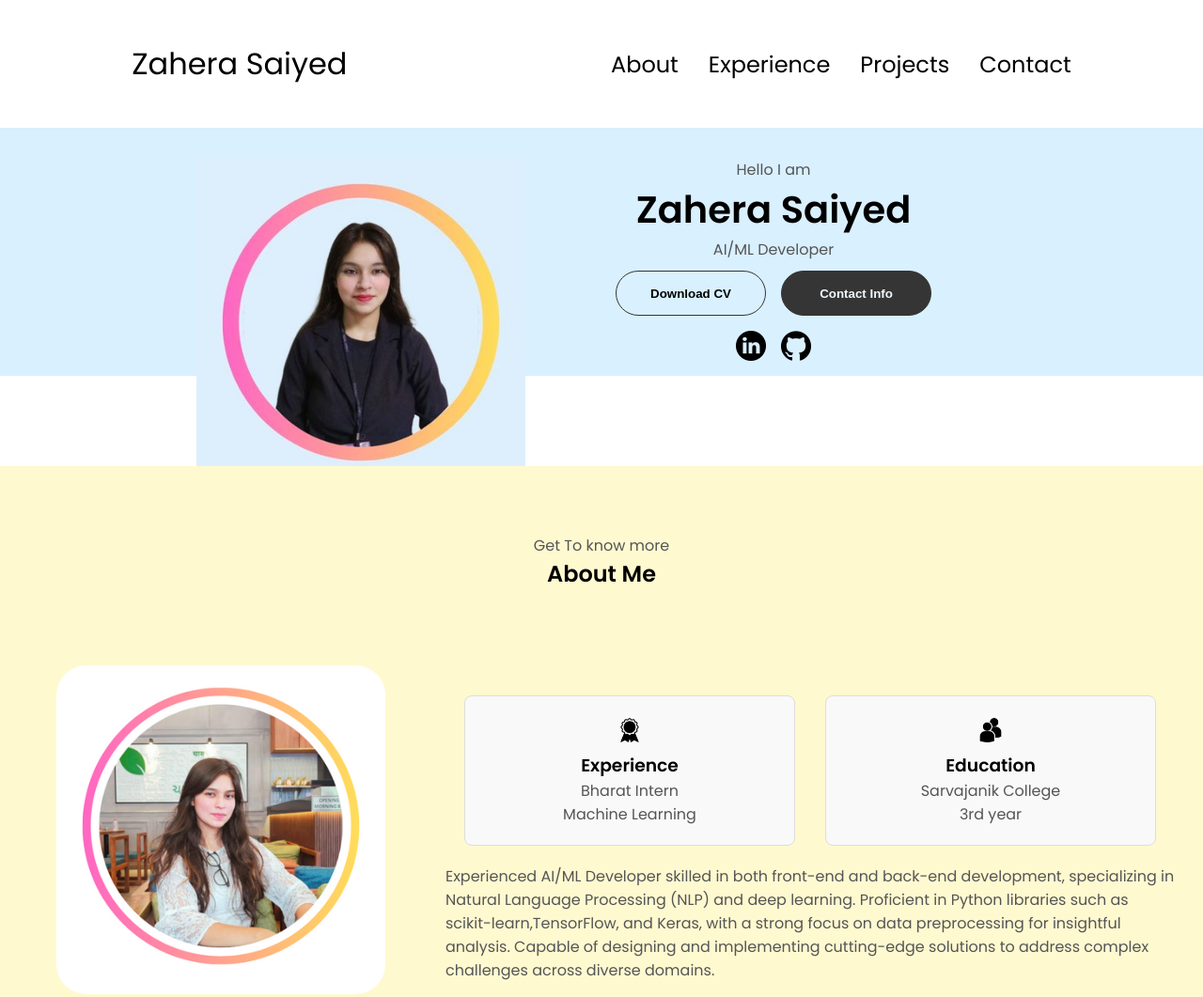
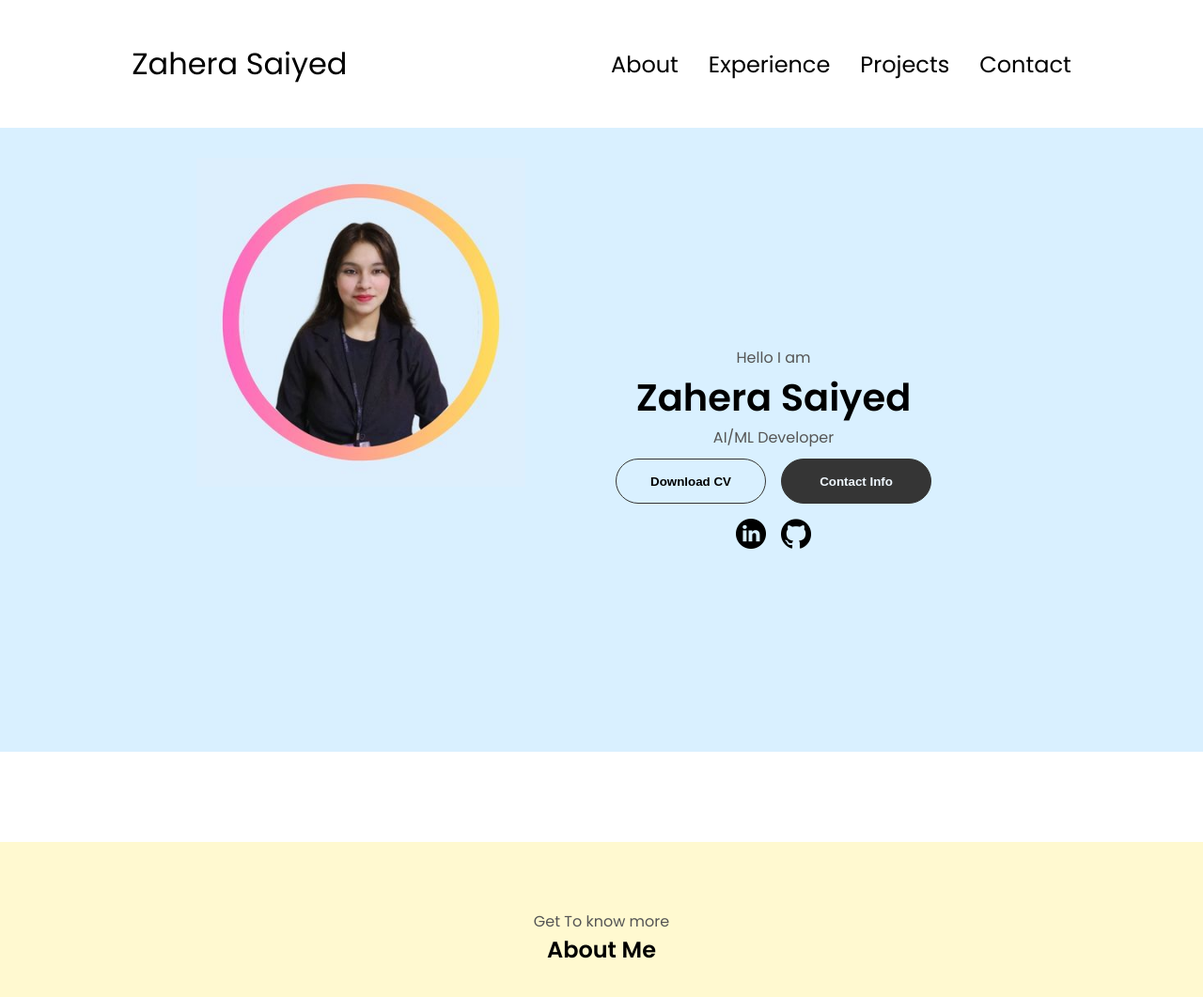
Before and after one commit to Zahu05/Portfolio_zahera, a plain HTML site: page index.html in a window 1280 px wide. Shown: the top 1061 px of the page at 94% size. Drawn offline with Linux system fonts and the light colour scheme.

Commit message:
Update mediaqueries.css

```diff
--- a/mediaqueries.css
+++ b/mediaqueries.css
@@ -1,6 +1,6 @@
 @media screen and (max-width: 1400px) {
   #profile {
-      height: 30vh;
+    height: 83vh;
     margin-bottom: 6rem;
   }
   .about-containers {
```
Lines whose indentation alone changed are shown as unchanged.
